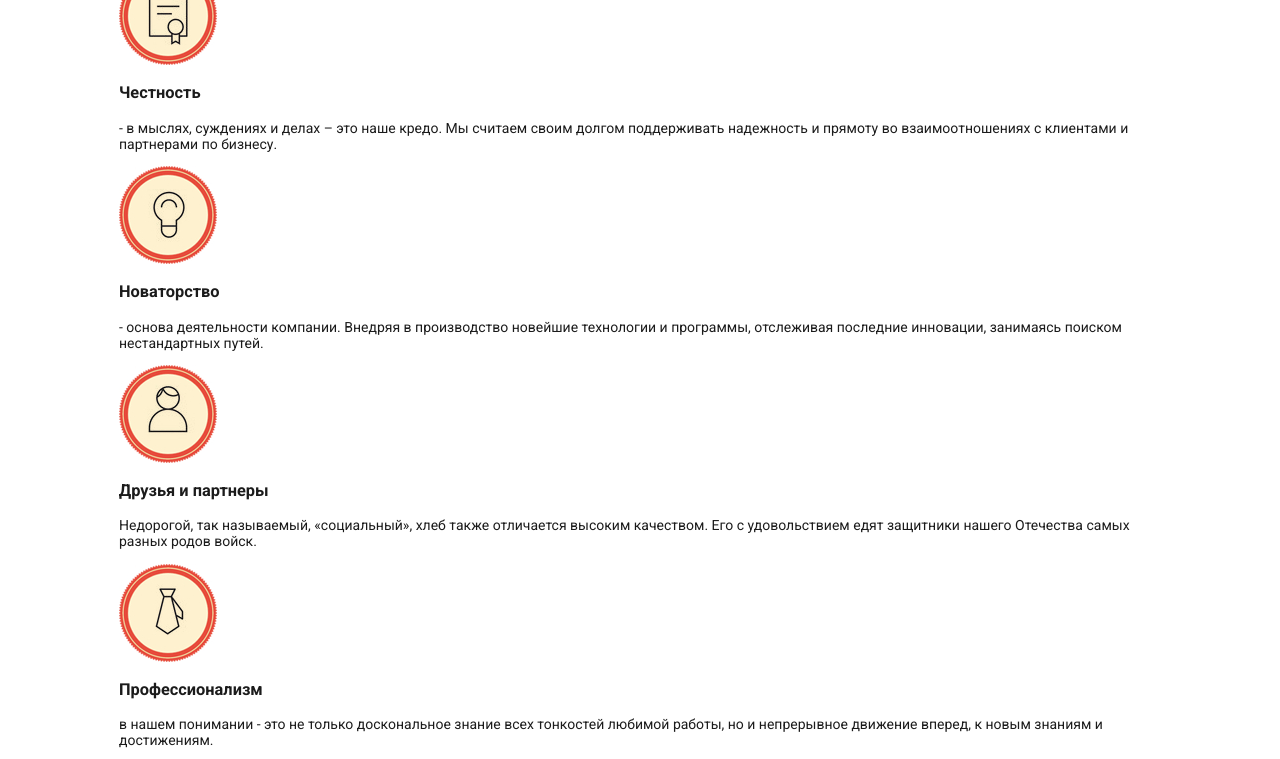
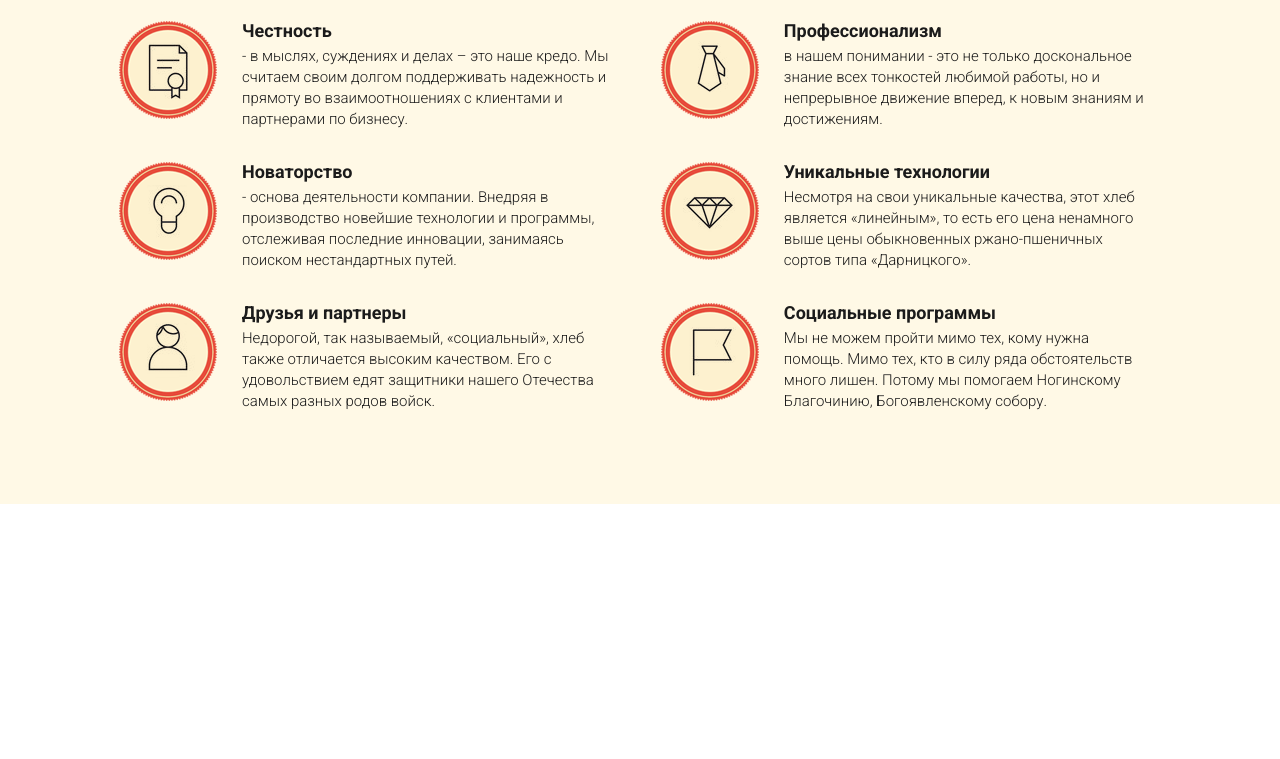
Before and after one commit to GerasimovRoman76/project-balashiha-bread, a website: page index.html in a window 1280 px wide. Shown: the part 208-967 px from the top of the page. After the commit the page ends 800 px from the top, so only its background shows below. Drawn offline with Linux system fonts and the light colour scheme.

Commit message:
feat: add style section advantages

```diff
--- a/index.html
+++ b/index.html
@@ -63,56 +63,74 @@
         <div class="advantages__content">
           <div class="advantages__card">
             <div class="advantages__image">
-              <img src="img/advantages/advantages-image-1.jpg" alt="Честность">
+              <img src="img/advantages/advantages-image-1.png" alt="Честность">
             </div>
             <!-- /.advantages__image -->
+            <div class="advantages__disctiption">
               <h3 class="advantages__title">Честность</h3>
               <p class="advantages__text">- в мыслях, суждениях и делах – это наше кредо. Мы считаем своим долгом поддерживать надежность и прямоту во взаимоотношениях с клиентами и партнерами по бизнесу. </p>
+            </div>
+            <!-- /.advantages__disctiption -->
           </div>
           <!-- /.advantages__card -->
           <div class="advantages__card">
             <div class="advantages__image">
-              <img src="img/advantages/advantages-image-2.jpg" alt="Новаторство ">
+              <img src="img/advantages/advantages-image-4.png" alt="Профессионализм ">
             </div>
             <!-- /.advantages__image -->
-            <h3 class="advantages__title">Новаторство </h3>
-            <p class="advantages__text">- основа деятельности компании. Внедряя в производство новейшие технологии и программы, отслеживая последние инновации, занимаясь поиском нестандартных путей.</p>
+            <div class="advantages__disctiption">
+              <h3 class="advantages__title">Профессионализм</h3>
+              <p class="advantages__text">в нашем понимании - это не только доскональное знание всех тонкостей любимой работы, но и непрерывное движение вперед, к новым знаниям и достижениям.</p>
+            </div>
+            <!-- /.advantages__disctiption -->
           </div>
           <!-- /.advantages__card -->
           <div class="advantages__card">
             <div class="advantages__image">
-              <img src="img/advantages/advantages-image-3.jpg" alt="Друзья и партнеры ">
+              <img src="img/advantages/advantages-image-2.png" alt="Новаторство ">
             </div>
             <!-- /.advantages__image -->
-            <h3 class="advantages__title">Друзья и партнеры </h3>
-            <p class="advantages__text">Недорогой, так называемый, «социальный», хлеб также отличается высоким качеством. Его с удовольствием едят защитники нашего Отечества самых разных родов войск.</p>
+            <div class="advantages__disctiption">
+              <h3 class="advantages__title">Новаторство </h3>
+              <p class="advantages__text">- основа деятельности компании. Внедряя в производство новейшие технологии и программы, отслеживая последние инновации, занимаясь поиском нестандартных путей.</p>
+            </div>
+            <!-- /.advantages__disctiption -->
           </div>
           <!-- /.advantages__card -->
            <div class="advantages__card">
             <div class="advantages__image">
-              <img src="img/advantages/advantages-image-4.jpg" alt="Профессионализм ">
+              <img src="img/advantages/advantages-image-5.png" alt="Уникальные технологии ">
             </div>
             <!-- /.advantages__image -->
-            <h3 class="advantages__title">Профессионализм</h3>
-            <p class="advantages__text">в нашем понимании - это не только доскональное знание всех тонкостей любимой работы, но и непрерывное движение вперед, к новым знаниям и достижениям.</p>
+            <div class="advantages__disctiption">
+              <h3 class="advantages__title">Уникальные технологии </h3>
+              <p class="advantages__text">Несмотря на свои уникальные качества, этот хлеб является «линейным», то есть его цена ненамного выше цены обыкновенных ржано-пшеничных сортов типа «Дарницкого».</p>
+            </div>
+            <!-- /.advantages__disctiption -->
           </div>
           <!-- /.advantages__card -->
           <div class="advantages__card">
             <div class="advantages__image">
-              <img src="img/advantages/advantages-image-5.jpg" alt="Уникальные технологии ">
+              <img src="img/advantages/advantages-image-3.png" alt="Друзья и партнеры ">
             </div>
             <!-- /.advantages__image -->
-            <h3 class="advantages__title">Уникальные технологии </h3>
-            <p class="advantages__text">Несмотря на свои уникальные качества, этот хлеб является «линейным», то есть его цена ненамного выше цены обыкновенных ржано-пшеничных сортов типа «Дарницкого».</p>
+            <div class="advantages__disctiption">
+              <h3 class="advantages__title">Друзья и партнеры </h3>
+              <p class="advantages__text">Недорогой, так называемый, «социальный», хлеб также отличается высоким качеством. Его с удовольствием едят защитники нашего Отечества самых разных родов войск.</p>
+            </div>
+            <!-- /.advantages__disctiption -->
           </div>
           <!-- /.advantages__card -->
           <div class="advantages__card">
             <div class="advantages__image">
-              <img src="img/advantages/advantages-image-6.jpg" alt="Социальные программы">
+              <img src="img/advantages/advantages-image-6.png" alt="Социальные программы">
             </div>
             <!-- /.advantages__image -->
+            <div class="advantages__disctiption">
               <h3 class="advantages__title">Социальные программы</h3>
               <p class="advantages__text">Мы не можем пройти мимо тех, кому нужна помощь. Мимо тех, кто в силу ряда обстоятельств много лишен. Потому мы помогаем Ногинскому Благочинию, Богоявленскому собору. </p>
+            </div>
+            <!-- /.advantages__disctiption -->
           </div>
           <!-- /.advantages__card -->
         </div>
--- a/sass/_settings.sass
+++ b/sass/_settings.sass
@@ -23,6 +23,7 @@ img
       font-size: 2.285rem
       font-weight: 400
       line-height: 2.428rem
+      margin-top: 0
       margin-bottom: 4px
       &--light
         color: $light
--- a/sass/style.sass
+++ b/sass/style.sass
@@ -4,3 +4,4 @@
 @import 'settings'
 @import 'templates/_header'
 @import 'templates/_hero'
+@import 'templates/_advantages'
--- /dev/null
+++ b/sass/templates/_advantages.sass
@@ -0,0 +1,28 @@
+.advantages
+  background-color: $pink
+  padding: 60px 0
+  &__content
+    display: flex
+    justify-content: space-between
+    flex-wrap: wrap
+    margin-top: 1.5rem
+  &__card
+    display: flex
+    align-items: top
+    margin-bottom: 2.285rem
+    width: 48%
+  &__image
+    width: 20%
+  &__disctiption
+    max-width: 26.3rem
+    margin-left: 1.642rem
+
+  &__title
+    font-size: 1.285rem
+    font-weight: bold
+    margin: 0 0 0.3rem 0
+  &__text
+    font-size: 1.071rem
+    font-weight: 300
+    line-height: 1.5rem
+    margin: 0
```
Also changed, not shown: css/style.css, img/advantages/advantages-image-1.jpg (deleted), img/advantages/advantages-image-1.png (added), img/advantages/advantages-image-2.jpg (deleted), img/advantages/advantages-image-2.png (added), img/advantages/advantages-image-3.jpg (deleted), img/advantages/advantages-image-3.png (added), img/advantages/advantages-image-4.jpg (deleted), img/advantages/advantages-image-4.png (added), img/advantages/advantages-image-5.jpg (deleted), img/advantages/advantages-image-5.png (added), img/advantages/advantages-image-6.jpg (deleted), img/advantages/advantages-image-6.png (added), 1 other file. Lines whose indentation alone changed are shown as unchanged.
